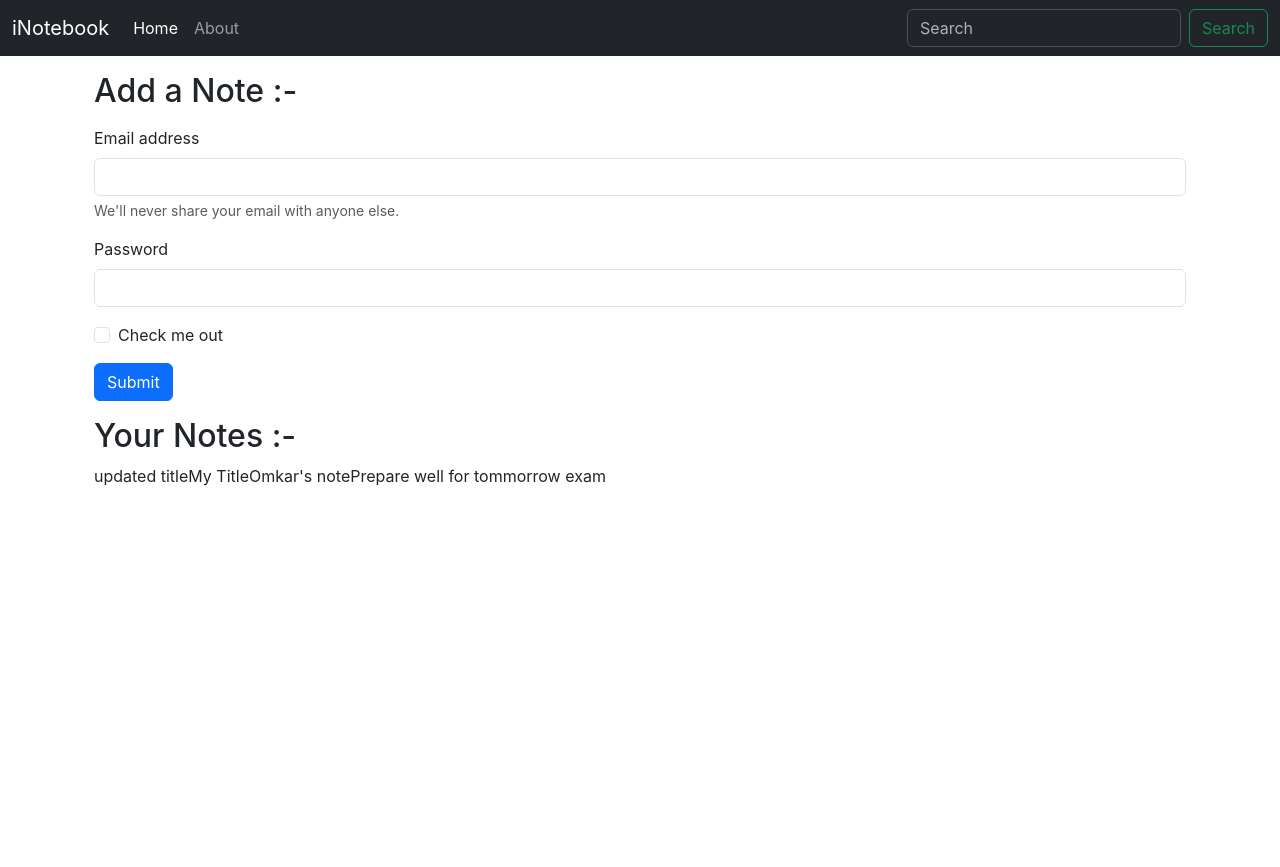
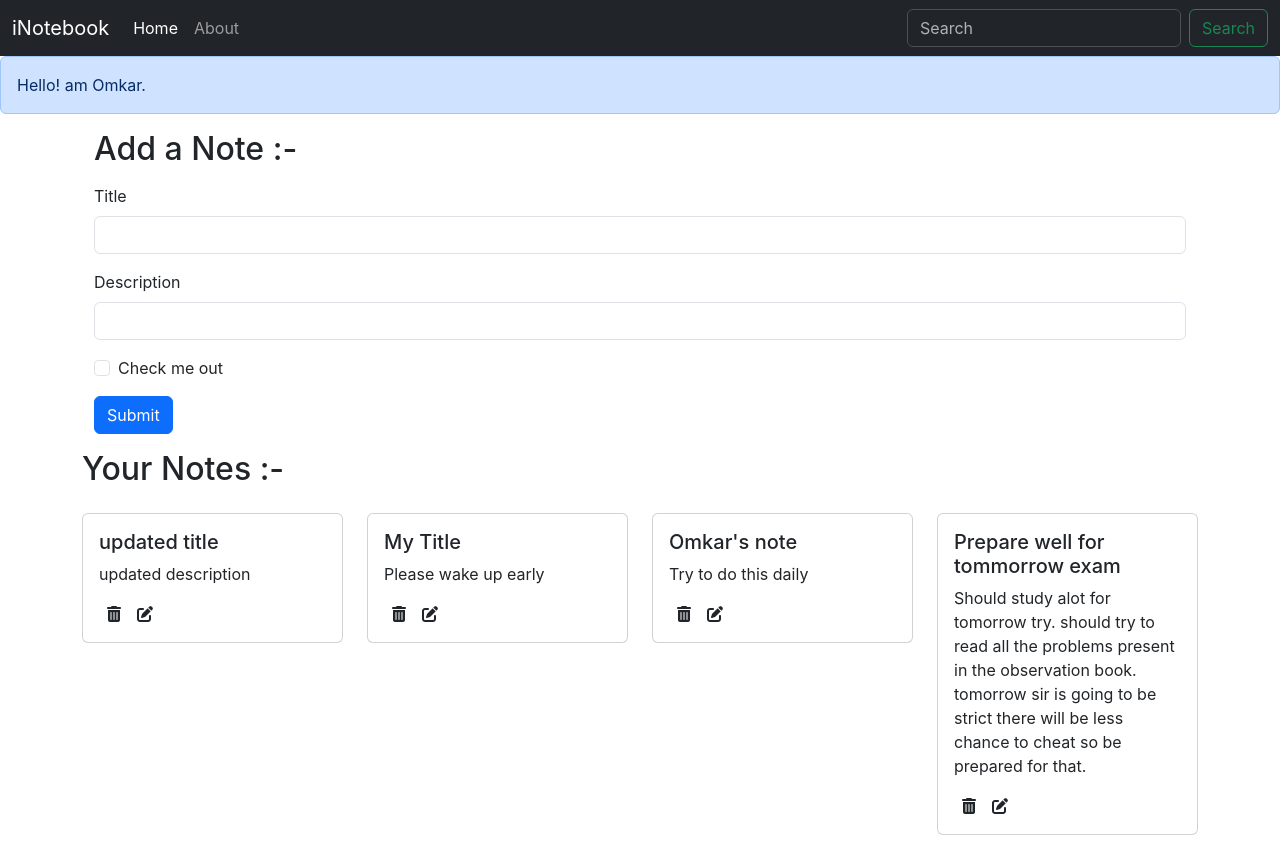
Before and after one commit to omkareshwar9849/iNotebook---FrontEnd---MERN_Stack, a React (Create React App) app: page / in a window 1280 px wide. Before the commit the page ends 800 px from the top, so only its background shows below. Built offline with nearby package versions, Linux system fonts and the light colour scheme.

Commit message:
v61 done

```diff
--- a/public/index.html
+++ b/public/index.html
@@ -42,5 +42,6 @@
     -->
     <script src="https://cdn.jsdelivr.net/npm/@popperjs/core@2.11.7/dist/umd/popper.min.js" integrity="sha384-zYPOMqeu1DAVkHiLqWBUTcbYfZ8osu1Nd6Z89ify25QV9guujx43ITvfi12/QExE" crossorigin="anonymous"></script>
     <script src="https://cdn.jsdelivr.net/npm/bootstrap@5.3.0-alpha3/dist/js/bootstrap.min.js" integrity="sha384-Y4oOpwW3duJdCWv5ly8SCFYWqFDsfob/3GkgExXKV4idmbt98QcxXYs9UoXAB7BZ" crossorigin="anonymous"></script>
+    <script src="https://kit.fontawesome.com/3ec0412827.js" crossorigin="anonymous"></script>
   </body>
 </html>
--- a/src/App.js
+++ b/src/App.js
@@ -10,12 +10,14 @@
 import Home from './components/Home';
 import About from './components/About';
 import NoteState from './context/notes/NoteState';
+import Alert from './components/Alert';
 function App() {
   return (
     <>
     <NoteState>
       <Router>
         <Navbar name="iNotebook" />
+        <Alert message={"Hello! am Omkar."}/>
         <div className="container">
           <Routes>
             <Route path='/' element={<Home/>}></Route>
--- /dev/null
+++ b/src/components/AddNote.js
@@ -0,0 +1,42 @@
+import React, { useContext, useState } from 'react'
+import noteContext from '../context/notes/noteContext'
+
+
+const AddNote = () => {
+    const context = useContext(noteContext);
+    const { addNote } = context;
+    const [note , setNote] = useState({title:"",description:"",tag:"default"})
+
+    const handleclick=(e)=>{
+        e.preventDefault();
+        addNote(note.title,note.description,note.tag)
+    }
+
+    const onChange=(e)=>{
+        setNote({...note,[e.target.name]:e.target.value})
+    }
+    return (
+        <div>
+            <div className="container my-3">
+                <h2>Add a Note :- </h2>
+                <form className='my-3'>
+                    <div className="mb-3">
+                        <label htmlFor="title" className="form-label">Title</label>
+                        <input type='text' className="form-control" id="title" name='title' aria-describedby="emailHelp" onChange={onChange} />
+                    </div>
+                    <div className="mb-3">
+                        <label htmlFor="desc" className="form-label">Description</label>
+                        <input type="text" className="form-control" id="description" name='description' onChange={onChange} />
+                    </div>
+                    <div className="mb-3 form-check">
+                        <input type="checkbox" className="form-check-input" id="exampleCheck1" />
+                        <label className="form-check-label" htmlFor="exampleCheck1">Check me out</label>
+                    </div>
+                    <button type="submit" className="btn btn-primary" onClick={handleclick}>Submit</button>
+                </form>
+            </div>
+        </div>
+    )
+}
+
+export default AddNote
--- /dev/null
+++ b/src/components/Alert.js
@@ -0,0 +1,13 @@
+import React from 'react'
+
+const Alert = (props) => {
+  return (
+    <div>
+      <div className="alert alert-primary" role='alert'>
+        {props.message}
+      </div>
+    </div>
+  )
+}
+
+export default Alert
--- a/src/components/Home.js
+++ b/src/components/Home.js
@@ -1,40 +1,9 @@
-import React, { useContext } from 'react'
-import noteContext from '../context/notes/noteContext'
+import Notes from './Notes';
 
 const Home = () => {
-  const context = useContext(noteContext);
-  const {notes , setNotes} = context;
-
-
   return (
     <div>
-    <div className="container my-3">
-    <h2>Add a Note :- </h2>
-      <form className='my-3'>
-        <div className="mb-3">
-          <label htmlFor="exampleInputEmail1" className="form-label">Email address</label>
-          <input type="email" className="form-control" id="exampleInputEmail1" aria-describedby="emailHelp"/>
-            <div id="emailHelp" className="form-text">We'll never share your email with anyone else.</div>
-        </div>
-        <div className="mb-3">
-          <label htmlFor="exampleInputPassword1" className="form-label">Password</label>
-          <input type="password" className="form-control" id="exampleInputPassword1"/>
-        </div>
-        <div className="mb-3 form-check">
-          <input type="checkbox" className="form-check-input" id="exampleCheck1"/>
-            <label className="form-check-label" htmlFor="exampleCheck1">Check me out</label>
-        </div>
-        <button type="submit" className="btn btn-primary">Submit</button>
-      </form>
-    </div>
-
-    <div className="container my-3">
-    <h2>Your Notes :-</h2>
-    {notes.map((note)=>{
-      return note.title;
-    })}
-    </div>
-
+      <Notes/>
     </div>
   )
 }
--- /dev/null
+++ b/src/components/NoteItem.js
@@ -0,0 +1,19 @@
+import React from 'react'
+
+function NoteItem(props) {
+    const { note } = props;
+    return (
+        <div className='col-md-3'>
+            <div className="card my-3">
+                <div className="card-body">
+                    <h5 className="card-title">{note.title}</h5>
+                    <p className="card-text">{note.description}</p>
+                    <i className="fa-solid fa-trash-can mx-2"></i>
+                    <i className="fa-sharp fa-solid fa-pen-to-square mx-2"></i>
+                </div>
+            </div>
+        </div>
+    )
+}
+
+export default NoteItem
--- /dev/null
+++ b/src/components/Notes.js
@@ -0,0 +1,22 @@
+import React, { useContext } from 'react'
+import noteContext from '../context/notes/noteContext'
+import NoteItem from "./NoteItem"
+import AddNote from './AddNote';
+
+const Notes = () => {
+    const context = useContext(noteContext);
+    const { notes, addNote } = context;
+    return (
+        <>
+            <AddNote />
+            <div className="row my-3">
+                <h2>Your Notes :-</h2>
+                {notes.map((note) => {
+                    return <NoteItem key={note._id} note={note} />;
+                })}
+            </div>
+        </>
+    )
+}
+
+export default Notes
--- a/src/context/notes/NoteState.js
+++ b/src/context/notes/NoteState.js
@@ -3,7 +3,7 @@
 const NoteState=(props)=>{
     const initialNotes = [
         {
-            "_id": "644d7ecb92ce78939a1fcf88",
+            "_id": "644d7ecb92ce78sd939a1fcf88",
             "user": "644cea1783de3166a93ead91",
             "title": "updated title",
             "description": "updated description",
@@ -12,7 +12,7 @@
             "__v": 0
         },
         {
-            "_id": "644d7f29d0f1ec05db199380",
+            "_id": "644d7f29d0f1ec05dddb199380",
             "user": "644cea1783de3166a93ead91",
             "title": "My Title",
             "description": "Please wake up early",
@@ -21,7 +21,7 @@
             "__v": 0
         },
         {
-            "_id": "645128a802097a454a380a00",
+            "_id": "645128a802097a454fda380a00",
             "user": "644cea1783de3166a93ead91",
             "title": "Omkar's note",
             "description": "Try to do this daily",
@@ -30,7 +30,7 @@
             "__v": 0
         },
         {
-            "_id": "6451290602097a454a380a02",
+            "_id": "6451290602097a45f4a380a02",
             "user": "644cea1783de3166a93ead91",
             "title": "Prepare well for tommorrow exam",
             "description": "Should study alot for tomorrow try. should try to read all the problems present in the observation book. tomorrow sir is going to be strict there will be less chance to cheat so be prepared for that.",
@@ -43,8 +43,33 @@
 
   const [notes, setNotes] = useState(initialNotes);
 
+  //Add a Note
+  const addNote=(title ,description ,tag)=>{
+    const note = {
+        "_id": "6451hj28a802097a454fda380a00",
+        "user": "644cea1783de3166a93ead91",
+        "title": title,
+        "description": description,
+        "tag": tag,
+        "date": "2023-05-02T15:13:44.017Z",
+        "__v": 0
+    };
+    setNotes(notes.concat(note))
+  }
+
+  //Delete a Note
+  const deleteNote=()=>{
+
+  }
+
+
+  //Edit a Note
+  const editNote=()=>{
+
+  }
+
   return(
-        <NoteContext.Provider value={{notes,setNotes}}>
+        <NoteContext.Provider value={{notes,addNote,deleteNote,editNote}}>
             {props.children}
         </NoteContext.Provider>
   )
--- a/src/index.css
+++ b/src/index.css
@@ -11,3 +11,6 @@
   font-family: source-code-pro, Menlo, Monaco, Consolas, 'Courier New',
     monospace;
 }
+i{
+  cursor: pointer;
+}
```
